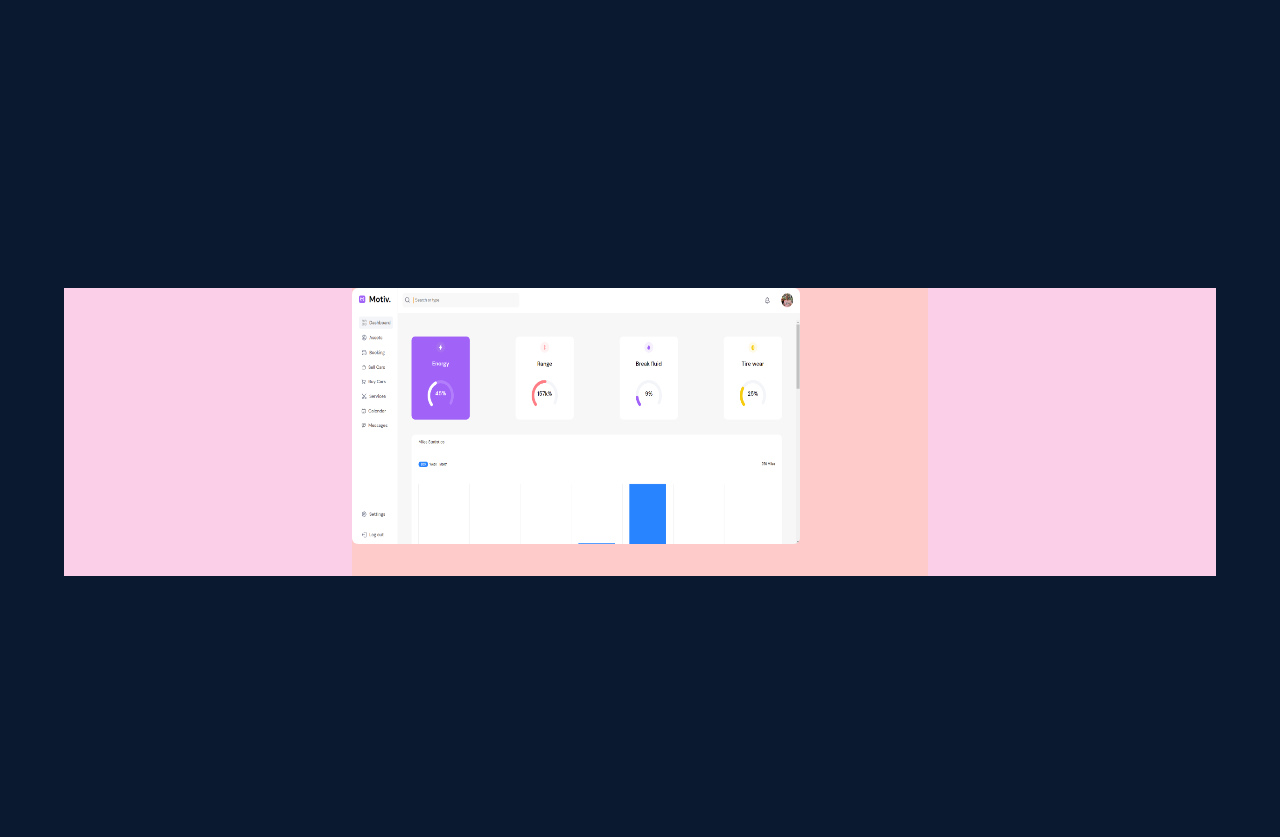
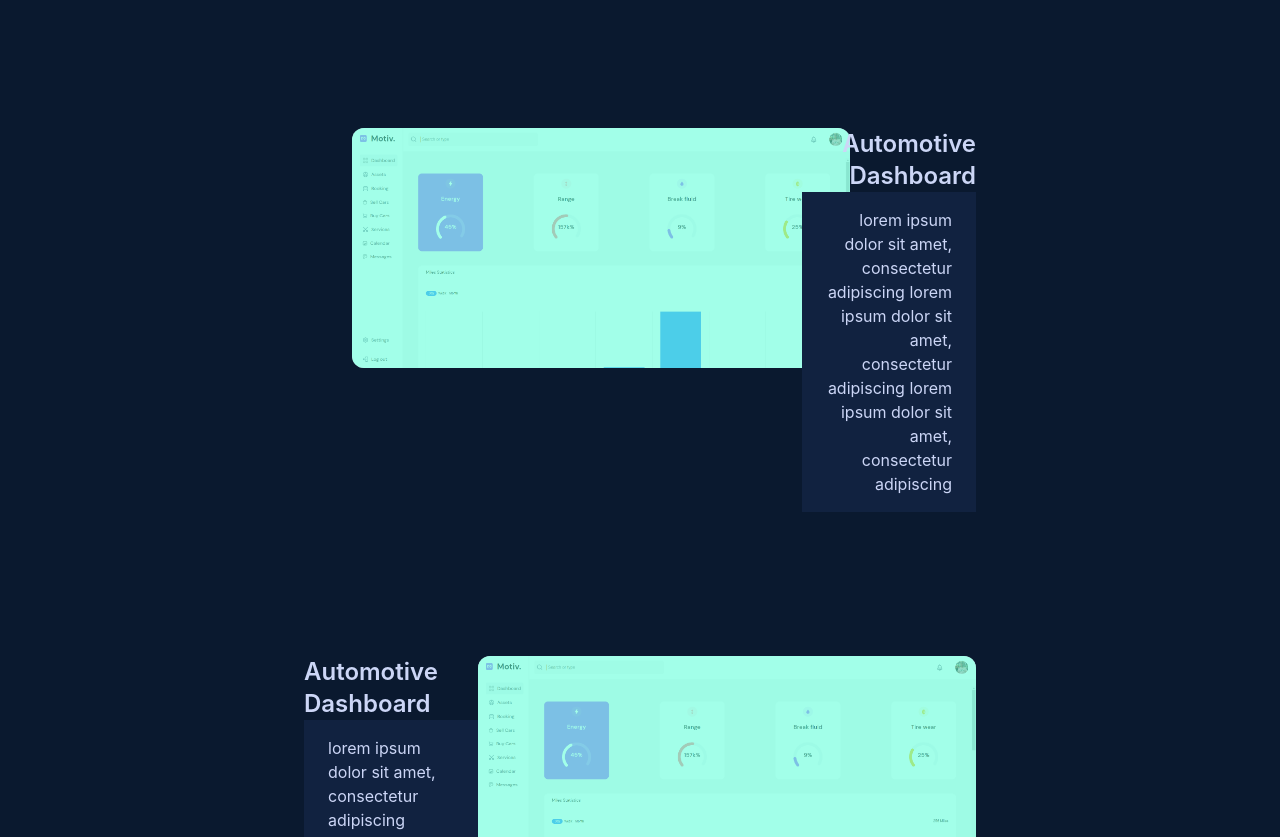
Before and after one commit to adhamhassan99/portfolio, a React (Vite) app: page / in a window 1280 px wide. Shown: the part 2640-3477 px from the top of the page. Built offline with nearby package versions, Linux system fonts and the light colour scheme; no server answers.

Commit message:
project items progress

```diff
--- a/index.html
+++ b/index.html
@@ -4,8 +4,10 @@
 <head>
   <meta charset="UTF-8" />
   <link rel="icon" type="image/svg+xml" href="./src/assets/favicon.png" />
+  <title>Adham Hassan | Software Developer Portfolio</title>
+  <meta name="description"
+    content="Adham Hassan Abdelwahab , Frontend Development , Software Engineer , Freelance Software Developer , Freelance , Mobile Applications Developer , Web Developer, React Engineer , React Native Engineer, React , React Native">
   <meta name="viewport" content="width=device-width, initial-scale=1.0" />
-  <title>My Portfolio</title>
 </head>
 
 <body>
--- a/src/components/AboutMe/AboutMe.tsx
+++ b/src/components/AboutMe/AboutMe.tsx
@@ -17,12 +17,12 @@ const skills = [
 
 export default function AboutMe({}: Props) {
   return (
-    <div data-aos="fade-up" className="mt-3">
+    <div data-aos="fade" className="mt-2">
       <div className="flex-col flex h-full max-w-4xl">
         <SectionHeader number={1} title="About Me" />
         <div className="flex justify-between mt-14 flex-1 gap-6 flex-wrap">
           <div className="flex flex-col text-Slate md:w-3/4 gap-5 max-w-lg mx-auto">
-            <div data-aos="fade-up" className="">
+            <div data-aos="fade" className="">
               Hello! My name is Adham Hassan and my passion is creating software
               for both web and mobile. My interest in development started in
               2021 when I had to learn and create a backend using Django. Since
--- a/src/components/ProjectItem/ProjectItems.tsx
+++ b/src/components/ProjectItem/ProjectItems.tsx
@@ -5,15 +5,37 @@ type Props = {};
 
 const ProjectItems = (props: Props) => {
   return (
-    <div className="w-full bg-pink-200 lg:px-32 xl:px-72">
-      {projects.map((item) => {
+    <div className="w-full  xl:px-32 space-y-36 flex flex-col items-center">
+      {projects.map((item, index) => {
         return (
-          <div className="bg-red-200 h-72">
-            <img
-              className="odd:h-64 rounded-md max-w-md"
-              src={item.previewImg}
-              alt=""
-            />
+          <div
+            key={index}
+            className="flex flex-row even:flex-row-reverse w-3/4 odd:text-right group"
+          >
+            <div className=" max-w-lg">
+              <div className="relative group-odd:left-12  z-0">
+                <div className=" rounded-xl bg-Green absolute w-full h-full opacity-60 hover:bg-transparent transition"></div>
+                <img className="rounded-xl" src={item.previewImg} alt="" />
+              </div>
+            </div>
+
+            <div className="flex  flex-col  w-full z-50">
+              <h1
+                className="
+              text-2xl
+              font-semibold
+              hover:text-Green
+              hover:cursor-pointer
+              transition
+              text-LightestSlate
+              "
+              >
+                {item.projectName}
+              </h1>
+              <div className="bg-LightNavy text-LightestSlate px-6 py-4">
+                {item.projectDescription}
+              </div>
+            </div>
           </div>
         );
       })}
--- a/src/constants/index.ts
+++ b/src/constants/index.ts
@@ -1,5 +1,20 @@
 import dash from "../assets/dash.png";
 export const projects = [
+  {
+    projectName: "Automotive Dashboard",
+    projectDescription:
+      "lorem ipsum dolor sit amet, consectetur adipiscing lorem ipsum dolor sit amet, consectetur adipiscing lorem ipsum dolor sit amet, consectetur adipiscing",
+    techUsed: [
+      "React",
+      "SCSS",
+      "Firebase Authentication",
+      "Firebase Firestore",
+      "Redux",
+    ],
+    projectLink: "url",
+    githubLink: "github",
+    previewImg: dash,
+  },
   {
     projectName: "Automotive Dashboard",
     projectDescription: "lorem ipsum dolor sit amet, consectetur adipiscing",
--- a/tailwind.config.cjs
+++ b/tailwind.config.cjs
@@ -15,6 +15,9 @@ module.exports = {
         greenTint: "rgba(100, 255, 218, 0.1)",
         GreenSecondary: "#53d3b9",
       },
+      aspectRatio: {
+        "4/3": "1 / 5",
+      },
     },
   },
   plugins: [],
```
